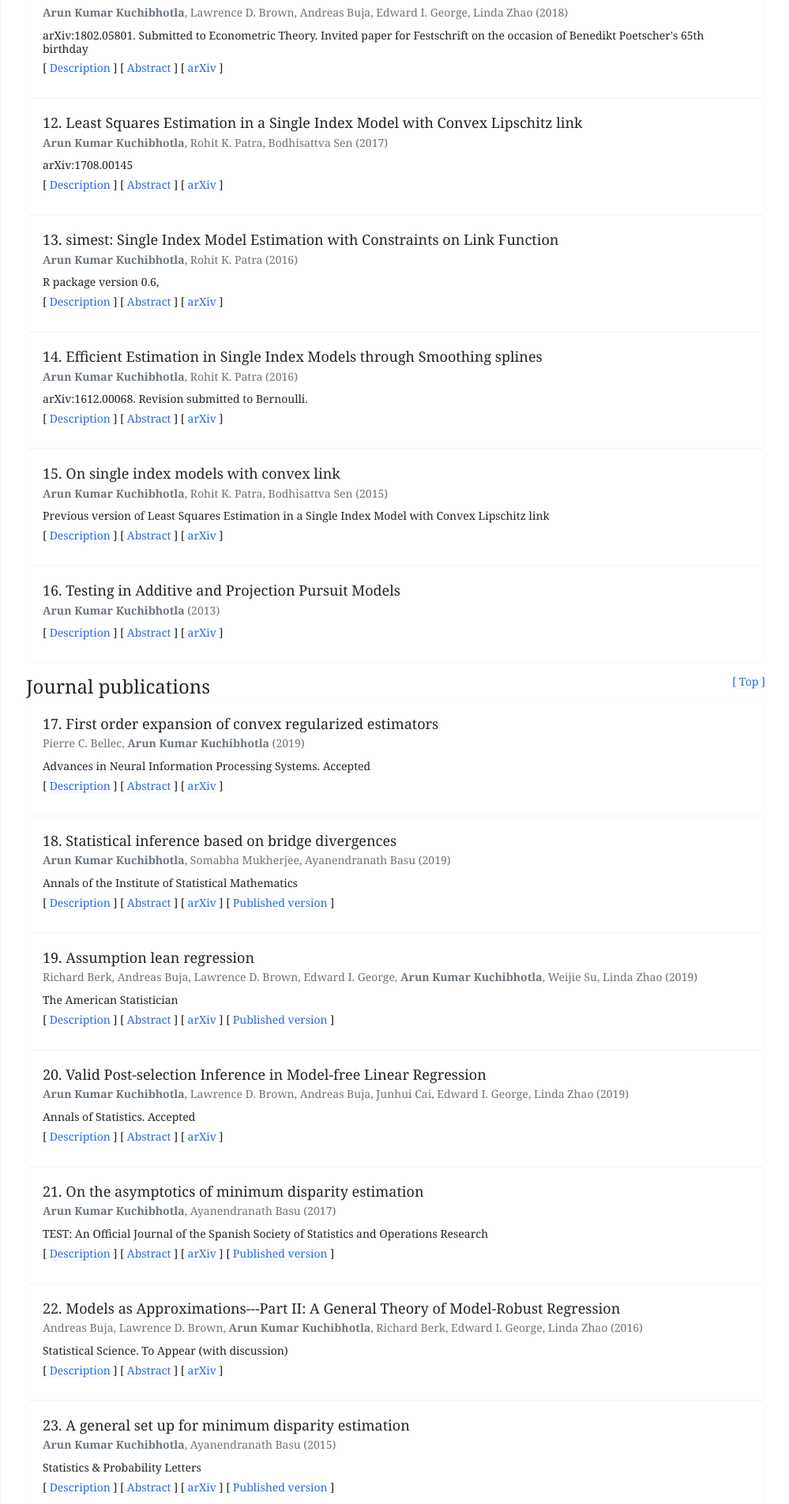
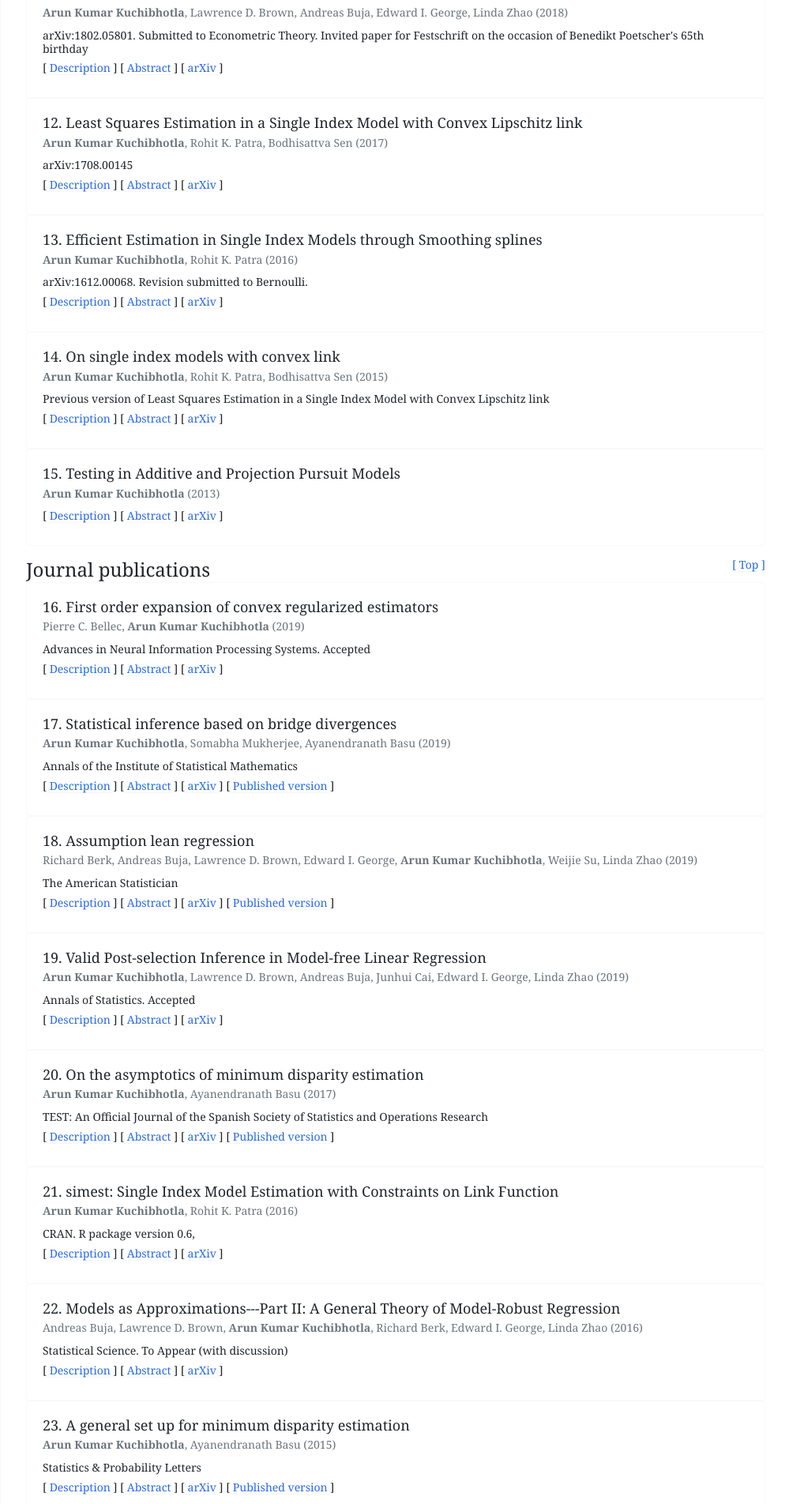
Before and after one commit to Arun-Kuchibhotla/Arun-Kuchibhotla.github.io, a Jekyll site: the page built from docs/research.md, in a window 1280 px wide. Shown: the part 1770-3674 px from the top of the page at 79% size, without its empty margins (239-1238 px from the left). Built offline with Jekyll 4.4.1, drawn with Linux system fonts in a browser that asks for light colours; nearby versions of some CDN libraries.

Commit message:
changed simest to published

```diff
--- a/_data/publications.json
+++ b/_data/publications.json
@@ -446,7 +446,7 @@
 	},
 	{
 		"id": 13,
-		"work_type": "Preprint",
+		"work_type": "Journal publication",
 		"title": "simest: Single Index Model Estimation with Constraints on Link Function",
 		"year": 2016,
 		"authors": [
@@ -457,7 +457,7 @@
 				"name": "Rohit K. Patra"
 			}
 		],
-		"source": "R package version 0.6,",
+		"source": "CRAN. R package version 0.6,",
 		"citation_url": "https://scholar.google.com/citations?view_op=view_citation&hl=en&user=k2uOCu0AAAAJ&pagesize=100&citation_for_view=k2uOCu0AAAAJ:UebtZRa9Y70C",
 		"cites_url": "https://scholar.google.com/scholar?oi=bibs&hl=en&cites=5299991146738598591",
 		"cites": 1,
```
